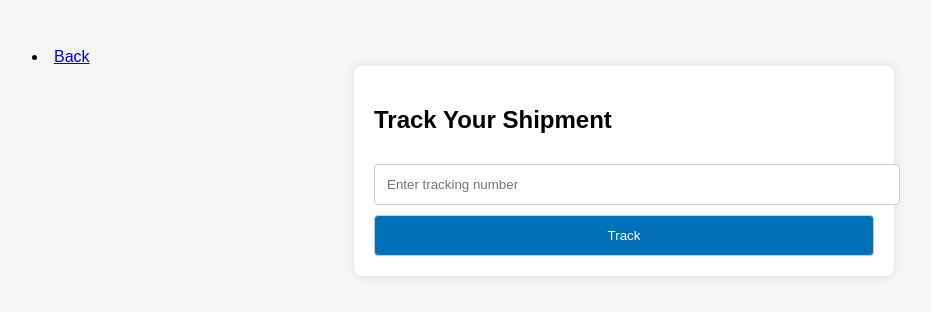
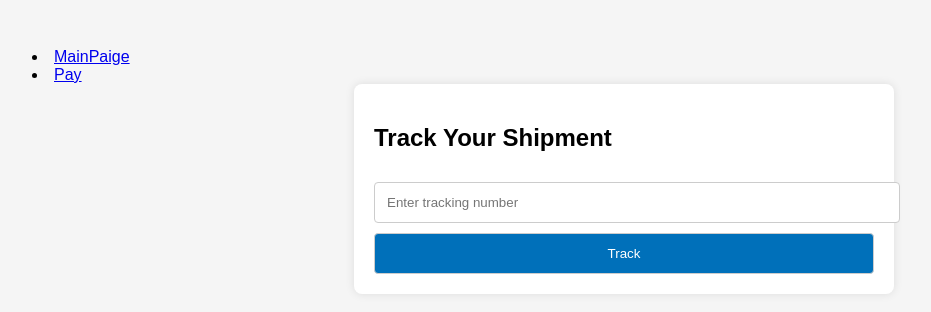
Before and after one commit to Punchdev-ux/shipping, a plain HTML site: page index.html in a window 1280 px wide. Shown: the whole page, without its empty margins (16-947 px from the left). Drawn offline with Linux system fonts and the light colour scheme.

Commit message:
index.html

```diff
--- a/index.html
+++ b/index.html
@@ -3,7 +3,8 @@
 <head>
   <meta charset="UTF-8">
   <title>Shipment Tracker</title>
-  <li><a href="/index.html" class="text-gray-300 hover:text-white transition">Back</a></li>
+  <li><a href="https://punchdev-ux.github.io/brokies/" class="text-gray-300 hover:text-white transition">MainPaige</a></li>
+  <li><a href="https://punchdev-ux.github.io/pay/" class="text-gray-300 hover:text-white transition">Pay</a></li>
   <style>
     body { font-family: Arial; padding: 40px; background: #f5f5f5; }
     .tracker-box {
```
